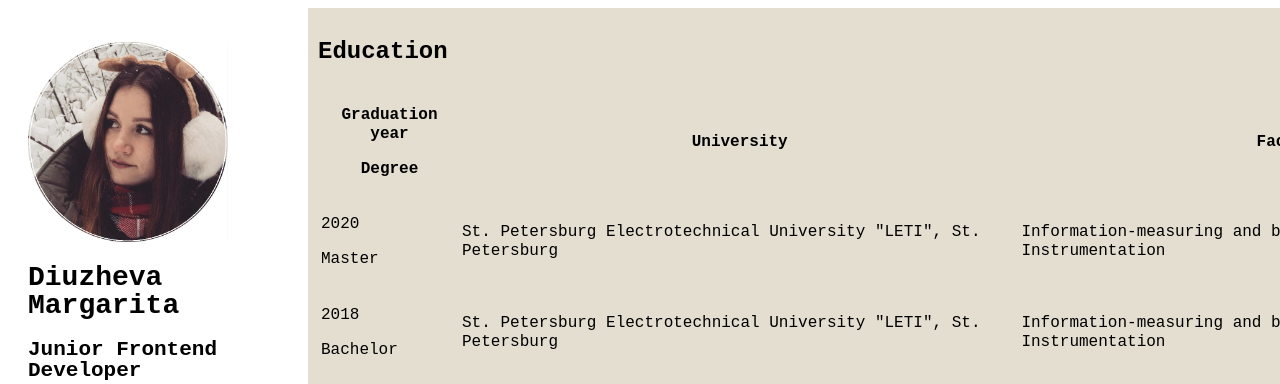
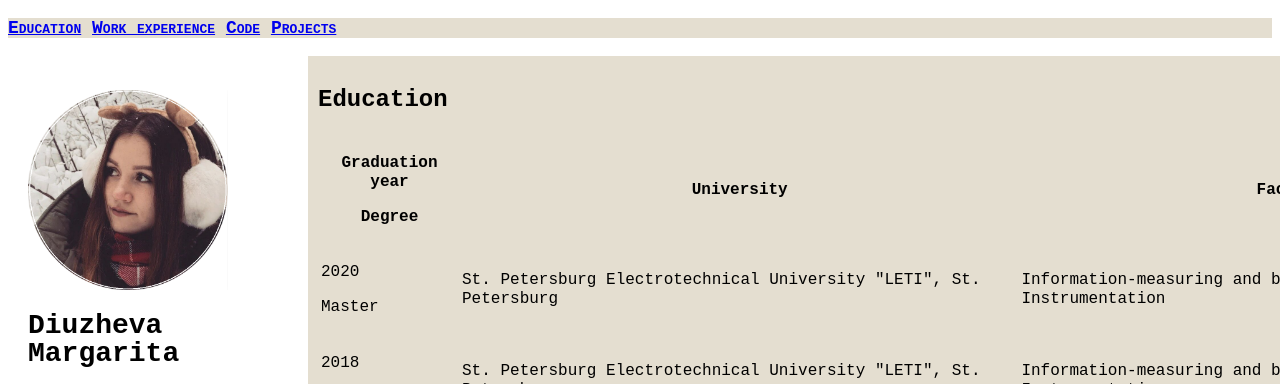
Before and after one commit to Rokfler/rsschool-cv, a plain HTML site: page index.html in a window 1280 px wide. Shown: the top 384 px of the page. Drawn offline with Linux system fonts and the light colour scheme.

Commit message:
feat: add header in css file

```diff
--- a/index.html
+++ b/index.html
@@ -1,6 +1,6 @@
 <!DOCTYPE html>
 
-<html lang="en">
+<html class="CV" lang="en">
 <head>
   <meta charset="utf-8">
   <meta name="description" content="CV">
@@ -11,6 +11,34 @@
 </head>
 
 <body>
+  <div class="page">
+    <header>
+      <nav id="header-menu">
+        <p>
+          <a href="/">Education</a>
+          <a href="/">Work experience</a>
+          <a href="/">Code</a>
+          <a href="/">Projects</a>
+        </p>
+      </nav>
+    </header>
+
+
+
+
+
+
+
+
+
+
+
+
+
+
+
+
+
 
 <div class="Profile">
   <p><img src="img/photo.png" alt="Photo" width="200px" height="200px"></p>
@@ -145,5 +173,6 @@
   </table>
 </div>
 
+</div>
 </body>
 </html>
--- a/style.css
+++ b/style.css
@@ -1,9 +1,21 @@
 
-header {
+.CV {
+height: 100%;
+margin: 0;
+padding: 0;
+font: 14px/1 Courier New, monospace;
+color: #000000;
+}
+html {
+    scroll-behavior: smooth;
+    display: block;
+}
+#header-menu {
     font: small-caps bold 18px Courier New, monospace;
     text-decoration: none;
     color:#000000;
     background-color: #E4DED0;
+    text-align: ;
 }
 .Profile {
     width: 300px;
```
